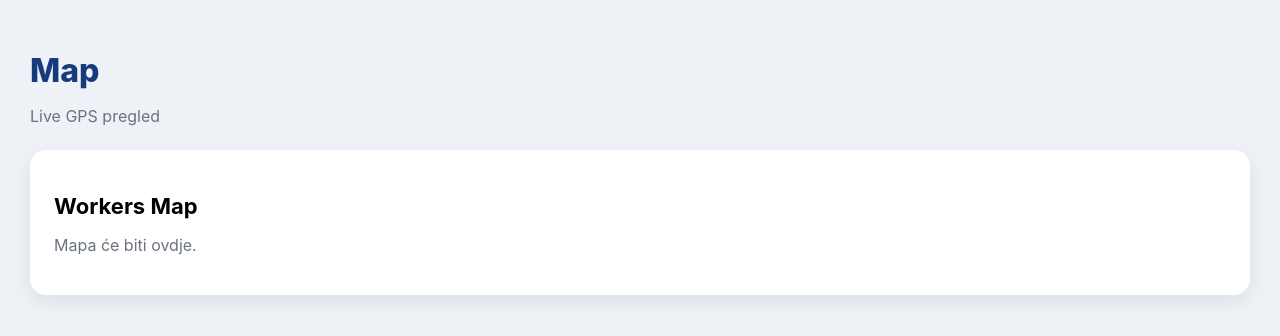
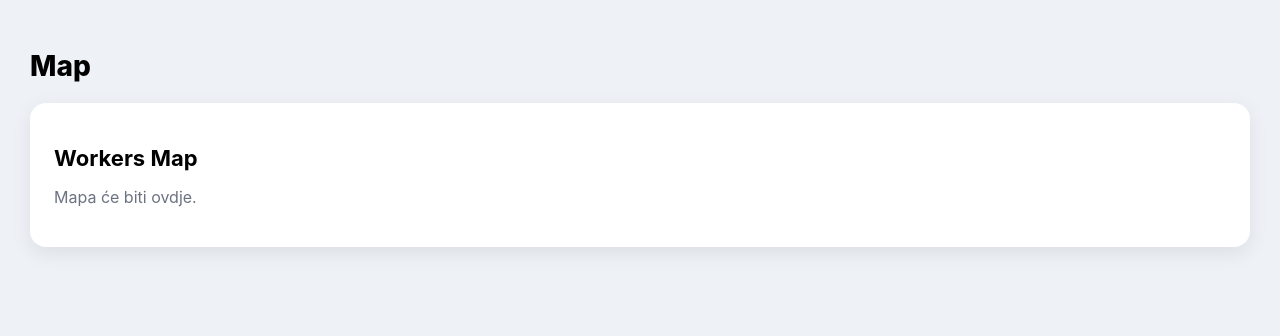
Before and after one commit to jobflow-app/jobflow-app, a Next.js app: page /map in a window 1280 px wide. Shown: the top 336 px of the page. Built offline with nearby package versions, Linux system fonts and the light colour scheme.

Commit message:
Update page.jsx

```diff
--- a/app/map/page.jsx
+++ b/app/map/page.jsx
@@ -5,12 +5,9 @@ import WorkersMap from '@/components/WorkersMap'
 export default function MapPage() {
   return (
     <main style={styles.page}>
-      <div style={styles.header}>
-        <h1 style={styles.title}>Map</h1>
-        <p style={styles.subtitle}>Live GPS pregled</p>
-      </div>
+      <h1 style={styles.title}>Map</h1>
 
-      <WorkersMap title="Live Workers Map" />
+      <WorkersMap />
     </main>
   )
 }
@@ -18,19 +15,12 @@ export default function MapPage() {
 const styles = {
   page: {
     minHeight: '100vh',
+    padding: '30px',
     background: '#eef2f7',
-    padding: '30px',
-  },
-  header: {
-    marginBottom: '24px',
   },
   title: {
-    fontSize: '32px',
+    fontSize: '28px',
     fontWeight: '800',
-    color: '#163b7a',
-    marginBottom: '8px',
-  },
-  subtitle: {
-    color: '#6b7280',
+    marginBottom: '20px',
   },
 }
```
